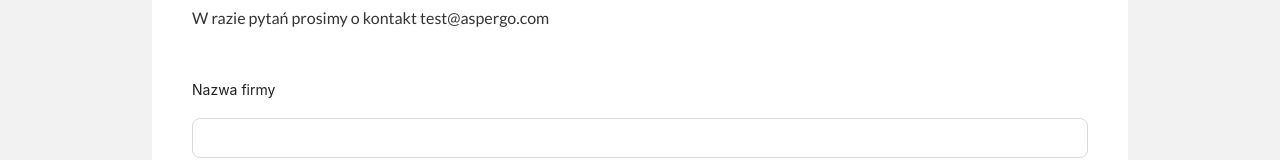
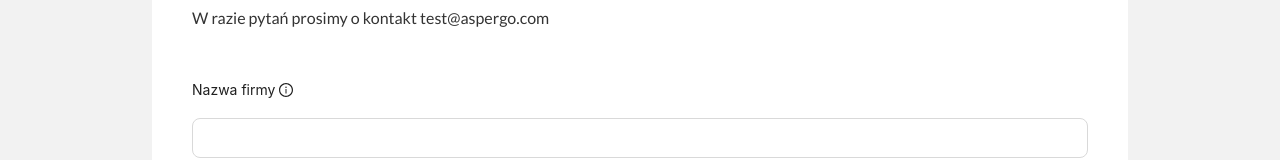
Before and after one commit to ElPsy77/makzhankarimbayev, a Next.js app: page /formularz-wadium in a window 1280 px wide. Shown: the part 218-378 px from the top of the page. Built offline with nearby package versions, Linux system fonts and the light colour scheme; no server answers.

Commit message:
Add FormLabelWithTooltip

```diff
--- /dev/null
+++ b/src/components/FormLabelWithTooltip/index.tsx
@@ -0,0 +1,25 @@
+import { InfoCircleOutlined } from '@ant-design/icons';
+import { Tooltip } from 'antd';
+import { ReactElement } from 'react';
+
+type FormLabelWithTooltipProps = {
+   text: string;
+   tooltip: string;
+};
+
+const FormLabelWithTooltip = ({
+   text,
+   tooltip,
+}: FormLabelWithTooltipProps): ReactElement<FormLabelWithTooltipProps> => {
+   return (
+      <>
+         {text}
+
+         <Tooltip title={tooltip} className='ml-1'>
+            <InfoCircleOutlined className='form-tooltip-icon' />
+         </Tooltip>
+      </>
+   );
+};
+
+export default FormLabelWithTooltip;
--- a/src/features/depositForm/components/DepositForm/index.tsx
+++ b/src/features/depositForm/components/DepositForm/index.tsx
@@ -14,6 +14,7 @@ import ResultStatusMessage from '../ResultStatusMessage';
 import { phoneValidationRule, priceValidationRule } from '@/configs/formRules';
 import UploadContent from '@/components/UploadContent';
 import { DepositReportFormData } from '../../types';
+import FormLabelWithTooltip from '@/components/FormLabelWithTooltip';
 
 const DepositForm = (): ReactElement => {
    const [formRef] = Form.useForm();
@@ -43,7 +44,12 @@ const DepositForm = (): ReactElement => {
             {...formCommonProps}
          >
             <Form.Item<DepositReportFormData>
-               label='Nazwa firmy'
+               label={
+                  <FormLabelWithTooltip
+                     text='Nazwa firmy'
+                     tooltip='Przykładowy tekst'
+                  />
+               }
                name='companyName'
                rules={[{ required: true }]}
                {...formItemCommonProps}
--- a/src/styles/forms.css
+++ b/src/styles/forms.css
@@ -27,3 +27,7 @@
 .ant-upload-drag-icon svg {
    @apply text-black text-opacity-90;
 }
+
+.form-tooltip-icon svg {
+   @apply w-4 h-4 cursor-pointer;
+}
```
